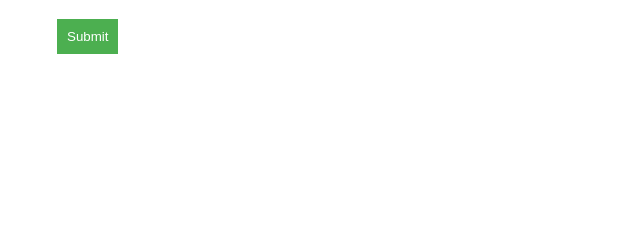
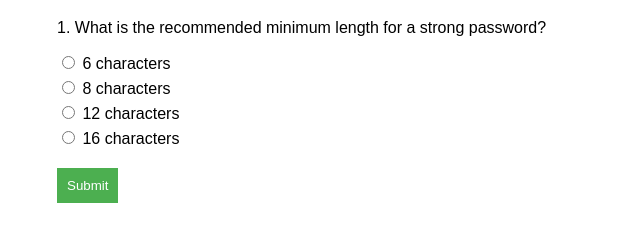
Before and after one commit to Maps0422/Password-management, a plain HTML site: page index.html in a window 1280 px wide. Shown: the part 61-302 px from the top of the page, without its empty margins (283-923 px from the left). Drawn offline with Linux system fonts and the light colour scheme.

Commit message:
Update index.html

```diff
--- a/index.html
+++ b/index.html
@@ -97,11 +97,14 @@
   function loadQuestion() {
     const quiz = document.getElementById("quiz");
     const currentQ = questions[currentQuestion];
+    const optionsList = currentQ.options.map((option, index) => {
+      return `<li class="option"><input type="radio" name="option" value="${option}"> ${option}</li>`;
+    }).join('');
 
     quiz.innerHTML = `
       <div class="question">${currentQ.question}</div>
       <ul class="options">
-        ${currentQ.options.map((option, index) => <li class="option"><input type="radio" name="option" value="${option}"> ${option}</li>).join('')}
+        ${optionsList}
       </ul>
     `;
   }
```
